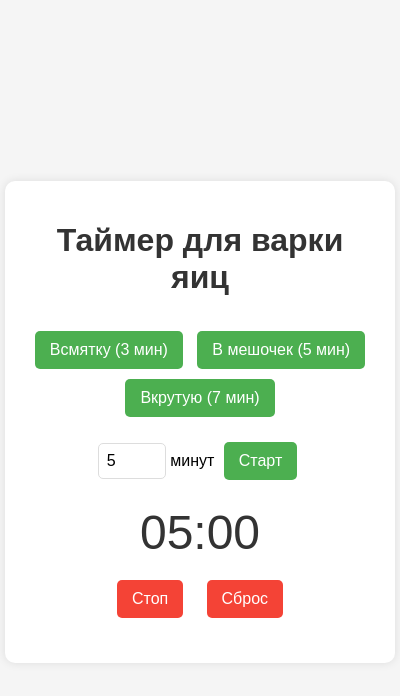
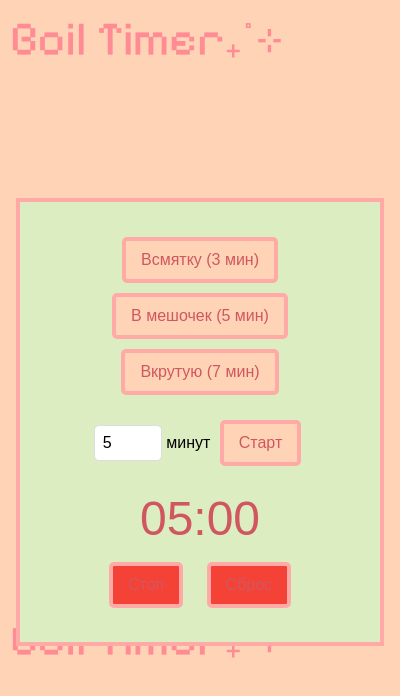
Before and after one commit to aochiza/egg-timer, an Electron app: page index.html in a window 400 px wide. Drawn offline with Linux system fonts and the light colour scheme.

Commit message:
немного дизайна

```diff
--- a/index.html
+++ b/index.html
@@ -7,7 +7,7 @@
 </head>
 <body>
     <div class="container">
-        <h1>Таймер для варки яиц</h1>
+        <!-- <h1>Таймер для варки яиц</h1> -->
 
         <div class="controls">
             <button id="soft">Всмятку (3 мин)</button>
--- a/styles.css
+++ b/styles.css
@@ -1,6 +1,6 @@
 body {
     font-family: Arial, sans-serif;
-    background-color: #f5f5f5;
+    background-image: url('./res/background1.png');
     margin: 0;
     padding: 0;
     display: flex;
@@ -10,11 +10,13 @@ body {
 }
 
 .container {
-    background-color: white;
-    border-radius: 10px;
-    box-shadow: 0 0 10px rgba(0, 0, 0, 0.1);
-    padding: 20px;
-    width: 350px;
+    background-color: #DCEDC2;
+    /* border-radius: 10px; */
+    /* box-shadow: 0 0 10px rgba(0, 0, 0, 0.1); */
+    border: 4px solid #FFAAA6; /* Добавляем обводку */
+    padding: 30px 10px 10px 10px;
+    height: 400px;
+    width: 340px;
     text-align: center;
 }
 
@@ -27,10 +29,14 @@ h1 {
     margin-bottom: 20px;
 }
 
+button{
+
+}
 button {
-    background-color: #4CAF50;
-    border: none;
-    color: white;
+    background-color: #FFD3B5;
+    border: 4px solid #FFAAA6; /* Добавляем обводку */
+    color: #D05760;
+    /* color: white; */
     padding: 10px 15px;
     margin: 5px;
     border-radius: 5px;
@@ -40,7 +46,8 @@ button {
 }
 
 button:hover {
-    background-color: #45a049;
+    background-color: #FFD3B5;
+    border: 4px solid #FFAAA6; /* Добавляем обводку */
 }
 
 #stop, #reset {
@@ -66,7 +73,8 @@ button:hover {
 .timer-display {
     font-size: 48px;
     margin: 20px 0;
-    color: #333;
+    /* color: #333; */
+    color: #D05760;
 }
 
 .notification {
```
Also changed, not shown: res/background1.png (added), res/cancel_button.png (added), res/skrit_button.png (added).
